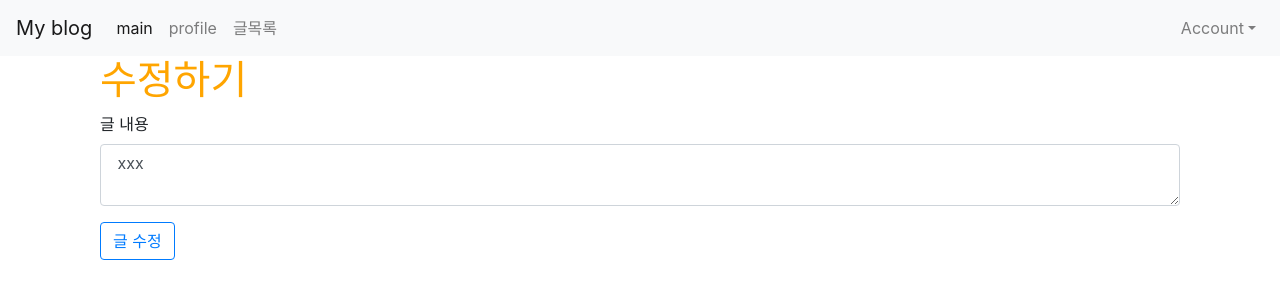
After one commit to dddooo9/myblog, a Django app: page /posts/1/update_comment in a window 1280 px wide. The commit adds this page. Shown: the top 300 px of the page. Run offline with Django 3.2, Linux system fonts and the light colour scheme; data comes from the database, SQL or seed files in the repository; both versions use the stored data as it was after the commit; some libraries are stand-ins or nearby versions.

Commit message:
comment crud

```diff
--- a/posts/templates/account/login.html
+++ b/myblog/templates/account/login.html
@@ -33,7 +33,6 @@ for a {{ site_name }} account and sign in below:{% endblocktrans %}</p>
 <p>{% blocktrans %}If you have not created an account yet, then please
 <a href="{{ signup_url }}">sign up</a> first.{% endblocktrans %}</p>
 {% endif %}
-
 <form class="login" method="POST" action="{% url 'account_login' %}">
   {% csrf_token %}
   {{ form.as_p }}
--- /dev/null
+++ b/posts/templates/posts/update_comment.html
@@ -0,0 +1,15 @@
+{% extends 'base.html' %}
+
+{% block content %}
+<div class="container">
+	<h1> 수정하기 </h1>
+	<form action="{% url 'posts:update_comment' comment.id %}" method="POST" enctype="multipart/form-data">
+		{% csrf_token %}
+		 <div class="form-group">
+			 <label>글 내용</label>
+			 <textarea class="form-control" name="content"> {{ comment.content }} </textarea>
+		 </div>
+ 		<input type="submit" value="글 수정" class="btn btn-outline-primary">
+	 </form>
+</div>
+{% endblock %}
--- a/posts/urls.py
+++ b/posts/urls.py
@@ -10,4 +10,6 @@ urlpatterns = [
     path('update/<int:id>/', update, name="update"),
     path('delete/<int:id>/', delete, name="delete"),
     path('<int:post_id>/create_comment', create_comment, name="create_comment"),
+    path('<int:comment_id>/delete_comment', delete_comment, name="delete_comment"),
+    path('<int:comment_id>/update_comment', update_comment, name="update_comment"),
 ]
--- a/posts/views.py
+++ b/posts/views.py
@@ -46,3 +46,18 @@ def create_comment(request, post_id):
         comment_content=request.POST.get('content')
         Comment.objects.create(content=comment_content, writer=current_user, post=post)
     return redirect('posts:show', post.pk)
+
+def delete_comment(request, comment_id):
+    comment=get_object_or_404(Comment, pk=comment_id)
+    post_id = comment.post.id
+    comment.delete()
+    return redirect("posts:show", post_id)
+
+def update_comment(request, comment_id):
+    comment=get_object_or_404(Comment, pk=comment_id)
+    if request.method == "POST":
+        post_id = comment.post.id
+        comment.content=request.POST.get('content')
+        comment.save()
+        return redirect('posts:show', post_id)
+    return render(request, 'posts/update_comment.html',{"comment":comment})
```
Also changed, not shown: posts/templates/posts/show.html (+6 -2 lines), db.sqlite3.
